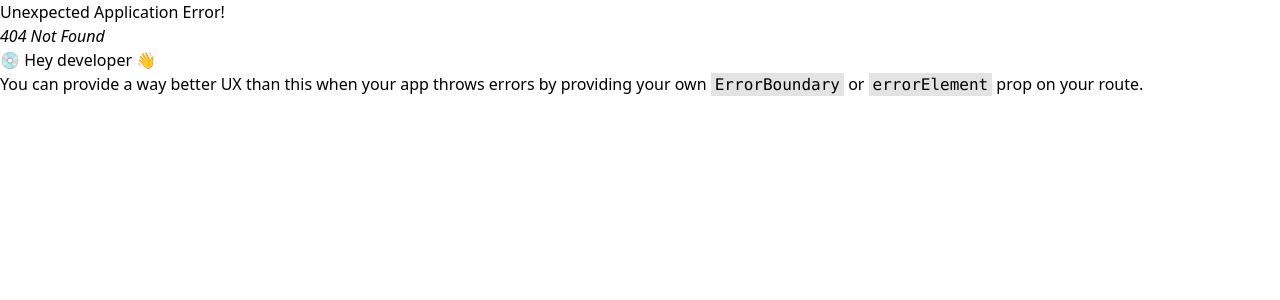
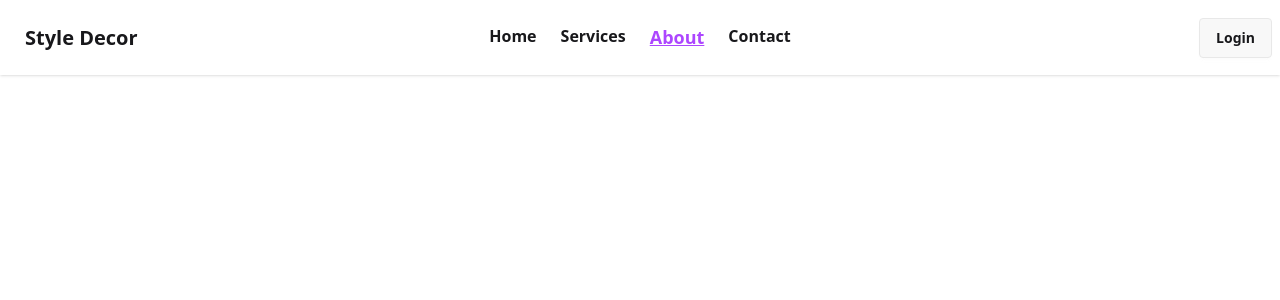
Before and after one commit to mdabdulaziz6236/style-decor, a React (Vite) app: page /about in a window 1280 px wide. Before the commit this address had no page. Shown: the top 300 px of the page. Built offline with nearby package versions, Linux system fonts and the light colour scheme.

Commit message:
init : installed daisyui and setup navbar and pages

```diff
--- a/package.json
+++ b/package.json
@@ -21,6 +21,7 @@
     "@types/react": "^19.2.5",
     "@types/react-dom": "^19.2.3",
     "@vitejs/plugin-react": "^5.1.1",
+    "daisyui": "^5.5.8",
     "eslint": "^9.39.1",
     "eslint-plugin-react-hooks": "^7.0.1",
     "eslint-plugin-react-refresh": "^0.4.24",
--- /dev/null
+++ b/src/Components/MyLinks/MyLink.jsx
@@ -0,0 +1,25 @@
+import React from "react";
+import { NavLink } from "react-router";
+
+const MyLink = ({ children, className, to }) => {
+  return (
+    <NavLink
+      to={to}
+      className={({ isActive }) =>
+        isActive
+          ? ` underline text-purple-500 font-bold
+             text-base sm:text-[16px] md:text-[18px]
+             px-3 py-2 rounded-lg transition-all duration-300`
+          : `${className}
+             font-semibold
+             text-base sm:text-[16px] md:text-[16px]
+             px-3 py-2 rounded-lg
+             transition-all duration-300 `
+      }
+    >
+      {children}
+    </NavLink>
+  );
+};
+
+export default MyLink;
--- a/src/index.css
+++ b/src/index.css
@@ -1 +1,2 @@
 @import "tailwindcss";
+@plugin "daisyui";
--- a/src/layouts/AuthLayout.jsx
+++ b/src/layouts/AuthLayout.jsx
@@ -0,0 +1,12 @@
+import React from "react";
+import { Outlet } from "react-router";
+
+const AuthLayout = () => {
+  return (
+    <div>
+      <Outlet></Outlet>
+    </div>
+  );
+};
+
+export default AuthLayout;
--- a/src/layouts/RootLayout.jsx
+++ b/src/layouts/RootLayout.jsx
@@ -1,8 +1,10 @@
 import { Outlet } from "react-router";
+import Navbar from "../pages/Shared/Navbar/Navbar";
 
 const RootLayout = () => {
   return (
     <div>
+      <Navbar></Navbar>
       <Outlet></Outlet>
     </div>
   );
--- /dev/null
+++ b/src/pages/About/About.jsx
@@ -0,0 +1,11 @@
+import React from 'react';
+
+const About = () => {
+    return (
+        <div>
+
+        </div>
+    );
+};
+
+export default About;
--- /dev/null
+++ b/src/pages/Auth/Login.jsx
@@ -0,0 +1,11 @@
+import React from 'react';
+
+const Login = () => {
+    return (
+        <div>
+
+        </div>
+    );
+};
+
+export default Login;
--- /dev/null
+++ b/src/pages/Auth/Register.jsx
@@ -0,0 +1,7 @@
+import React from "react";
+
+const Register = () => {
+  return <div></div>;
+};
+
+export default Register;
--- /dev/null
+++ b/src/pages/Contact/Contact.jsx
@@ -0,0 +1,11 @@
+import React from 'react';
+
+const Contact = () => {
+    return (
+        <div>
+
+        </div>
+    );
+};
+
+export default Contact;
--- /dev/null
+++ b/src/pages/Services/Services.jsx
@@ -0,0 +1,11 @@
+import React from 'react';
+
+const Services = () => {
+    return (
+        <div>
+
+        </div>
+    );
+};
+
+export default Services;
--- /dev/null
+++ b/src/pages/Shared/Navbar/Navbar.jsx
@@ -0,0 +1,62 @@
+import React from "react";
+import MyLink from "../../../Components/MyLinks/MyLink";
+import { Link } from "react-router";
+
+const Navbar = () => {
+  const links = (
+    <>
+      <li>
+        <MyLink to='/'>Home</MyLink>
+      </li>
+      <li>
+        <MyLink to='/services'>Services</MyLink>
+      </li>
+      <li>
+        <MyLink to='/about'>About</MyLink>
+      </li>
+      <li>
+        <MyLink to='/contact'>Contact</MyLink>
+      </li>
+    </>
+  );
+  return (
+    <div className="navbar bg-base-100 shadow-sm">
+      <div className="navbar-start">
+        <div className="dropdown">
+          <div tabIndex={0} role="button" className="btn btn-ghost lg:hidden">
+            <svg
+              xmlns="http://www.w3.org/2000/svg"
+              className="h-5 w-5"
+              fill="none"
+              viewBox="0 0 24 24"
+              stroke="currentColor"
+            >
+              {" "}
+              <path
+                strokeLinecap="round"
+                strokeLinejoin="round"
+                strokeWidth="2"
+                d="M4 6h16M4 12h8m-8 6h16"
+              />{" "}
+            </svg>
+          </div>
+          <ul
+            tabIndex="-1"
+            className="menu menu-sm dropdown-content bg-base-100 rounded-box z-1 mt-3 w-52 p-2 shadow"
+          >
+            {links}
+          </ul>
+        </div>
+        <a className="btn btn-ghost text-xl">Style Decor</a>
+      </div>
+      <div className="navbar-center hidden lg:flex">
+        <ul className="menu menu-horizontal px-1">{links}</ul>
+      </div>
+      <div className="navbar-end">
+        <Link to='/auth/login' className="btn">Login</Link>
+      </div>
+    </div>
+  );
+};
+
+export default Navbar;
--- a/src/routes/Routes.jsx
+++ b/src/routes/Routes.jsx
@@ -1,6 +1,12 @@
 import { createBrowserRouter } from "react-router";
 import RootLayout from "../layouts/RootLayout";
 import Home from "../pages/Home/Home";
+import Services from "../pages/Services/Services";
+import About from "../pages/About/About";
+import Contact from "../pages/Contact/Contact";
+import AuthLayout from "../layouts/AuthLayout";
+import Login from "../pages/Auth/Login";
+import Register from "../pages/Auth/register";
 
 export const router = createBrowserRouter([
   {
@@ -11,6 +17,32 @@
         index: true,
         Component: Home,
       },
+      {
+        path: "services",
+        Component: Services,
+      },
+      {
+        path: "about",
+        Component: About,
+      },
+      {
+        path: "contact",
+        Component: Contact,
+      },
+    ],
+  },
+  {
+    path: "/auth",
+    element: <AuthLayout></AuthLayout>,
+    children: [
+      {
+        path: "login",
+        Component: Login,
+      },
+      {
+        path: "register",
+        Component: Register,
+      },
     ],
   },
 ]);
```
Also changed, not shown: 1 other file (tests, documents, lock files or other folders).
